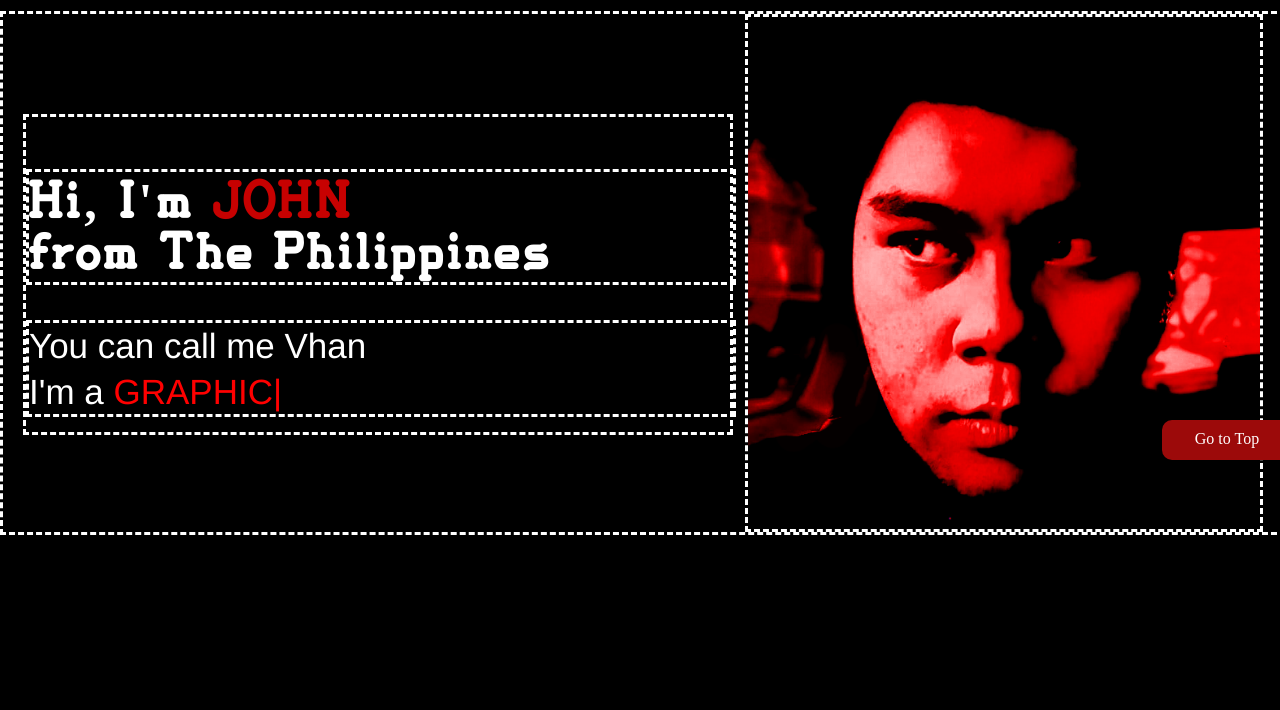
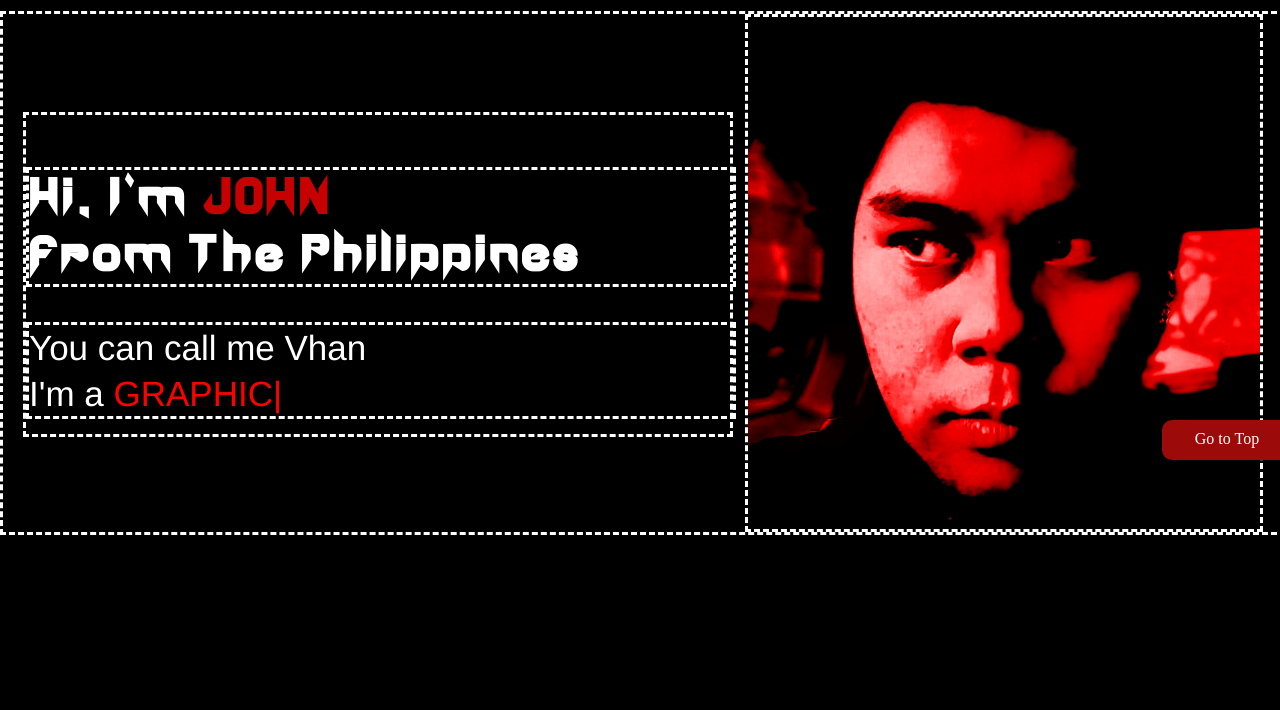
Before and after one commit to VhanTakishima/Vite-StackBlitz-Profile, a website built with Vite: page index.html in a window 1280 px wide. Shown: the part 90-800 px from the top of the page. Built offline with nearby package versions, Linux system fonts and the light colour scheme; files whose address does not match are found by name.

Commit message:
1 binaries uploaded

```diff
--- a/custom.css
+++ b/custom.css
@@ -6,6 +6,10 @@
 @font-face{
   font-family: Thomas;
   src:url(Fonts/ThomasFont.ttf);
+}
+@font-face{
+  font-family: Aquatic;
+  src:url(Fonts/Aquaticfont.ttf);
 }
 
 #header {
@@ -101,7 +105,7 @@ p {
     justify-content: space-evenly;
   }
   .headertext h1 {
-    font-family: Thomas;
+    font-family: Aquatic;
     text-align: left;
   }
   .headertext p {
```
Also changed, not shown: Fonts/AngasV3Bold.ttf (added), Fonts/AngasV3Ultra.ttf (added), Fonts/Chopsic.otf (added), Fonts/GoW.TTF (added), Fonts/Vampire.ttf (added), Fonts/VampireItalic.ttf (added).
